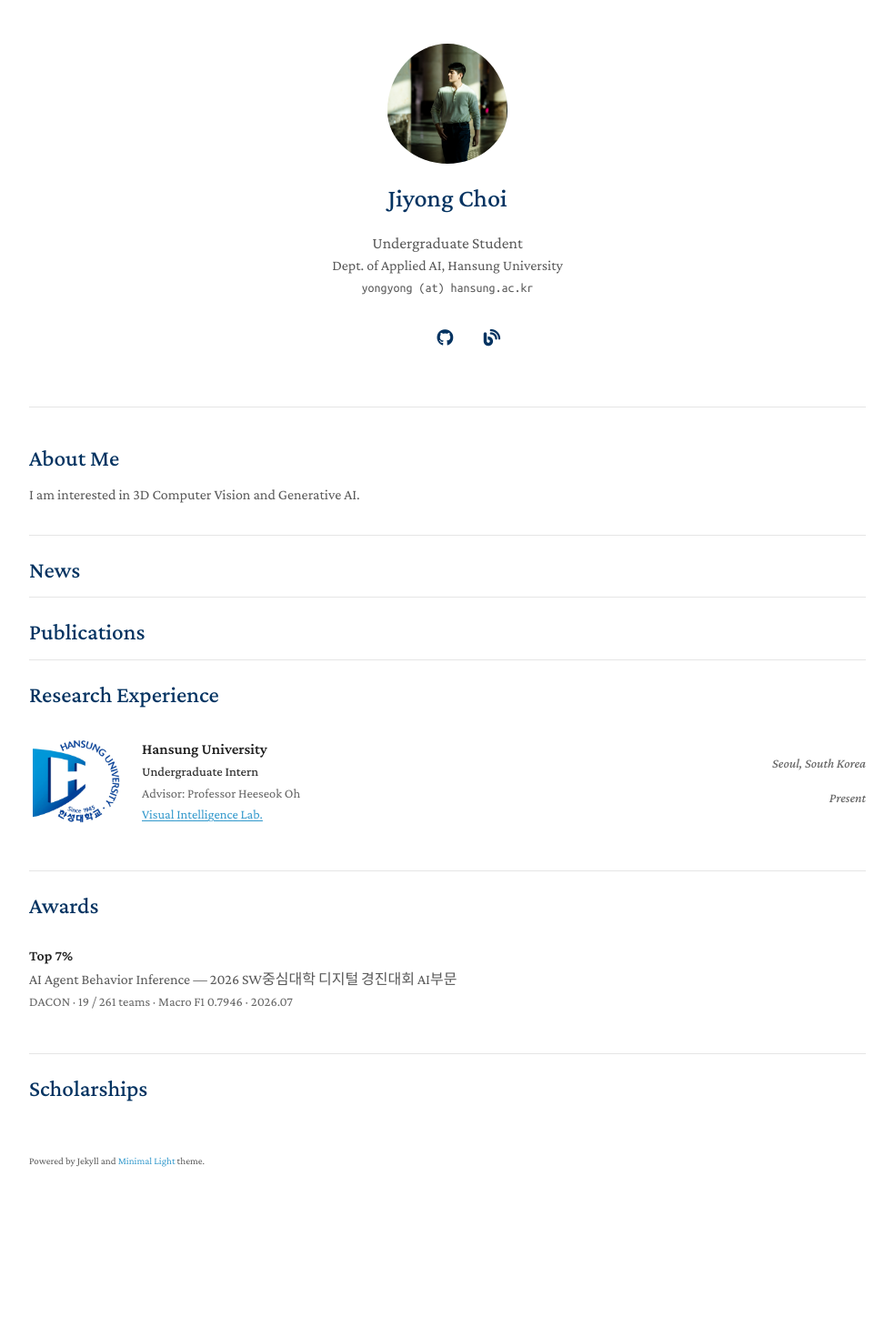
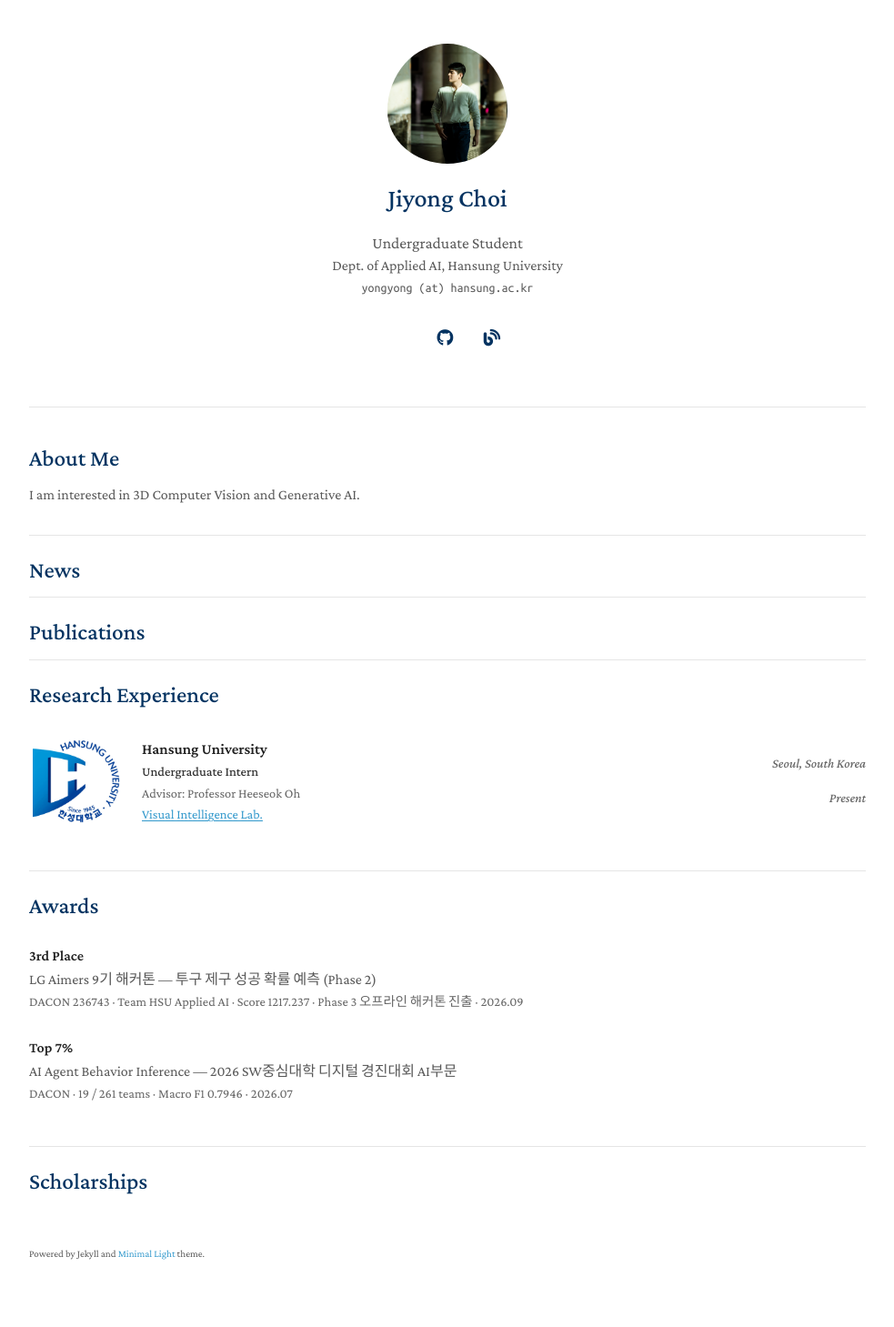
Before and after one commit to YONGJI04/yongji04.github.io, a Jekyll site: the page built from index.md, in a window 1280 px wide. Shown: the whole page at 91% size, without its empty margins (148-1131 px from the left). Built offline with Jekyll 4.4.1, drawn with Linux system fonts in a browser that asks for light colours; a style sheet for code colours, icons or effects is not loaded; our own code applies the rules of GitHub Pages for plain Markdown files; before the commit the page ends 1357 px from its top, so only the background shows below that.

Commit message:
Add LG Aimers 9기 Phase 2 3rd place award (DACON 236743)

```diff
--- a/_data/awards.yml
+++ b/_data/awards.yml
@@ -1,4 +1,8 @@
 main:
+  - title: "3rd Place"
+    challenge: "LG Aimers 9기 해커톤 — 투구 제구 성공 확률 예측 (Phase 2)"
+    issuer: "DACON 236743 · Team HSU Applied AI · Score 1217.237 · Phase 3 오프라인 해커톤 진출"
+    date: "2026.09"
   - title: "Top 7%"
     challenge: "AI Agent Behavior Inference — 2026 SW중심대학 디지털 경진대회 AI부문"
     issuer: "DACON · 19 / 261 teams · Macro F1 0.7946"
```
